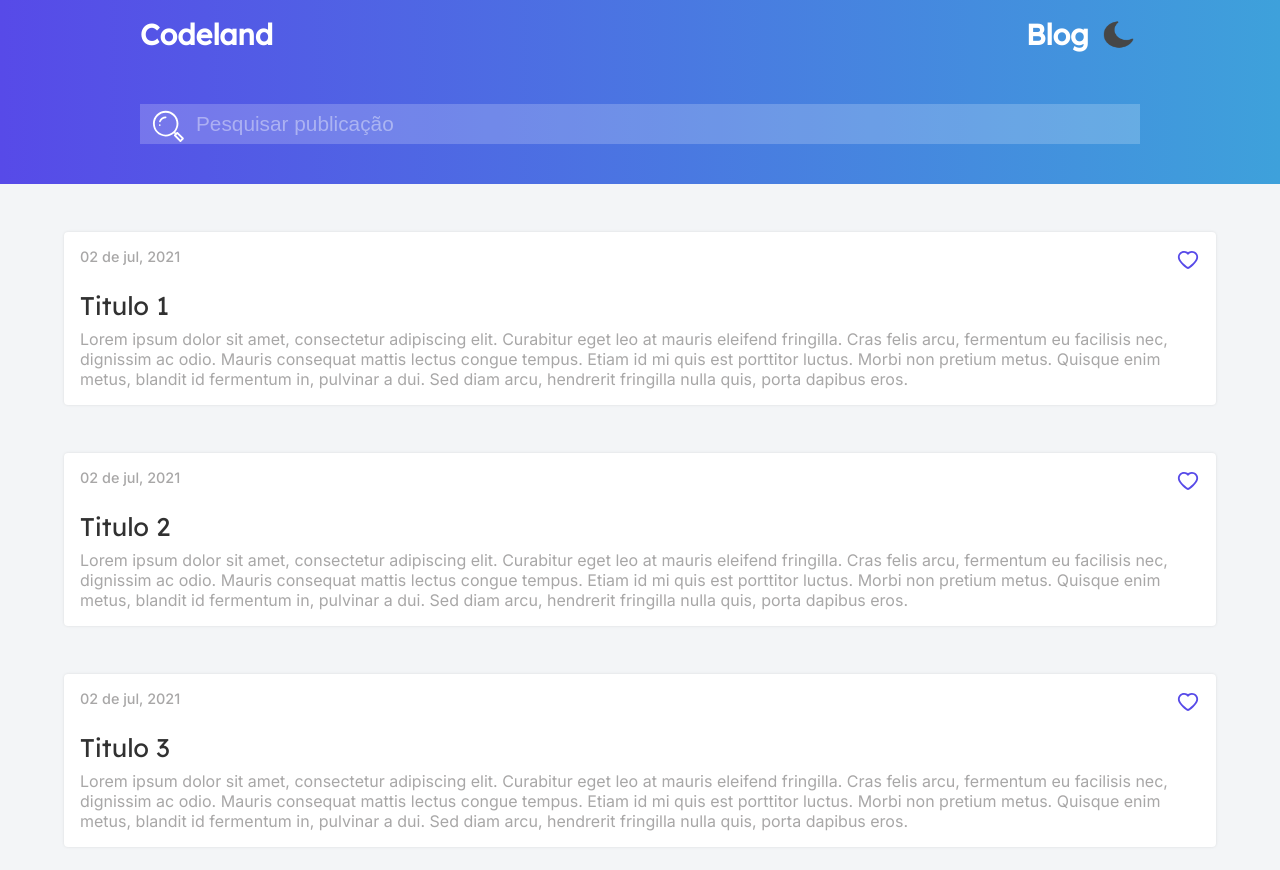
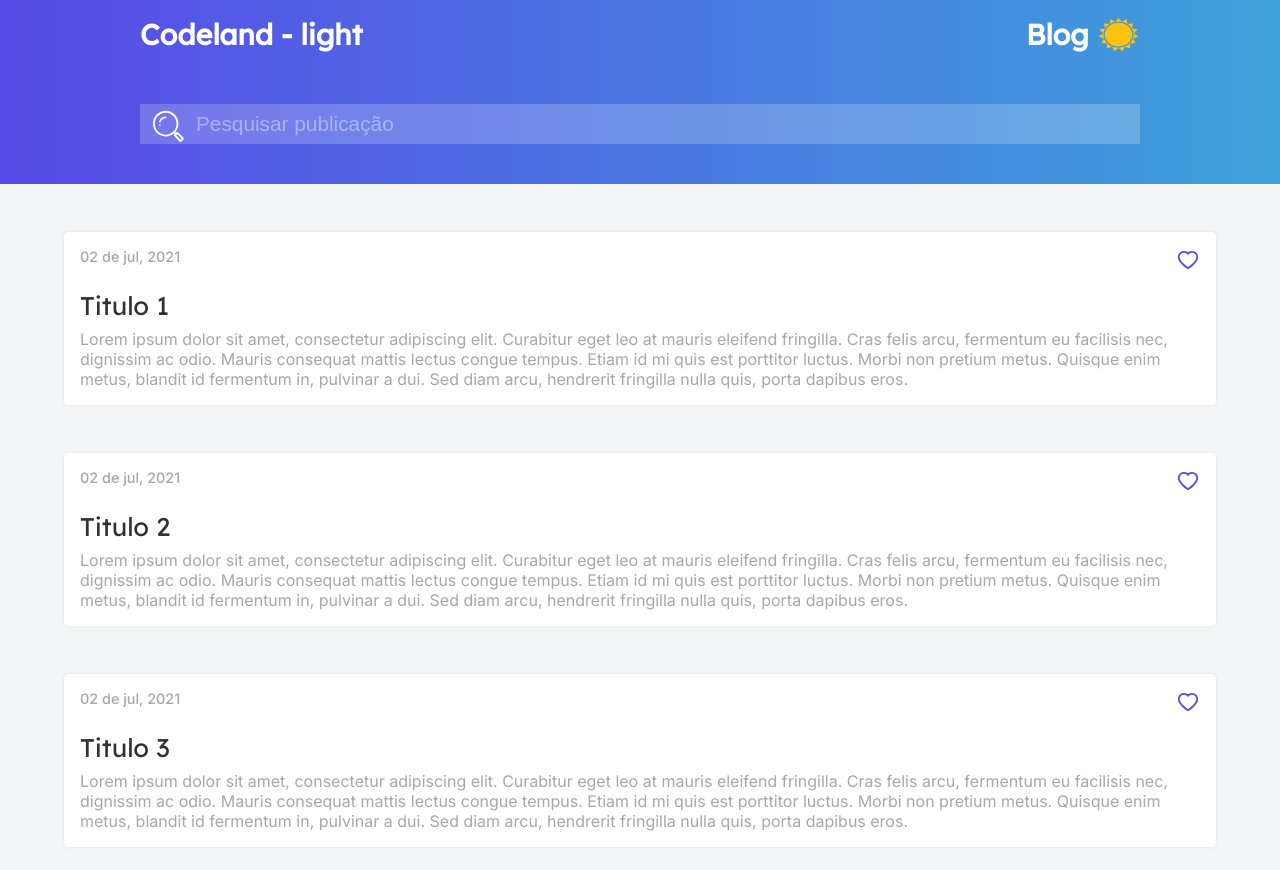
Before and after one commit to vsilvadev/Codeland, a React (Create React App) app: page / in a window 1280 px wide. Shown: the top 870 px of the page. Built offline with nearby package versions, Linux system fonts and the light colour scheme.

Commit message:
Create ThemeContext and implementing dark mode

```diff
--- a/src/App.tsx
+++ b/src/App.tsx
@@ -1,12 +1,16 @@
 import { Header } from "./components/Header";
 import { PreviewPosts } from "./components/PreviewPosts";
+import { ThemeContextProvider } from "./contexts/ThemeContext";
 import "./styles/global.scss";
 
 export function App() {
   return (
     <div className="App">
-      <Header/>
-      <PreviewPosts/>
+      <ThemeContextProvider>
+        <Header/>
+        <PreviewPosts/>
+      </ThemeContextProvider>
+
     </div>
   );
 }
--- a/src/components/Header/index.tsx
+++ b/src/components/Header/index.tsx
@@ -1,33 +1,25 @@
-import { useState } from "react";
 import styles from"./styles.module.scss";
 import dark from "../../assets/dark.png"
 import light from "../../assets/light.png"
+import { useTheme } from "../../hooks/useTheme";
 
 export function Header() {
-    const [darkTheme, setTheme] = useState(true);
-
-    function handleSetTheme() {
-        if (darkTheme) {
-            setTheme(false);
-        } else {
-            setTheme(true);
-        }
-    }
+    const {theme, toggleTheme} = useTheme();
 
     return(
-        <div className={styles.container}>
+        <div id={styles.container} className={theme ==="light" ? styles.light : styles.dark}>
             <header>
                 <div className={styles.topHeader}>
-                    <h1>Codeland</h1>
+                    <h1>Codeland - {theme}</h1>
                     <div className={styles.rightSide}>
                         <h1>Blog</h1>
 
                         <button
                             type="button"
                             id="switch"
-                            onClick={handleSetTheme}
+                            onClick={toggleTheme}
                         >
-                            {darkTheme ? <img src={dark} alt="Dark Theme Logo" className={styles.headerImg}/> : <img src={light} alt="Light Theme Logo" className={styles.headerImg}/> }
+                            {theme==="light" ? <img src={light} alt="Light Theme Logo" className={styles.headerImg}/> : <img src={dark} alt="Dark Theme Logo" className={styles.headerImg}/> }
                         </button>
                     </div>
                 </div>
--- a/src/components/Header/styles.module.scss
+++ b/src/components/Header/styles.module.scss
@@ -1,6 +1,13 @@
-.container {
-    background: var(--linear);
+#container {
     padding: 1rem;
+
+    &.light {
+        background: var(--linear);
+    }
+
+    &.dark {
+        background: var(--linear-dark);
+    }
 
     header {
         max-width: 1000px;
--- /dev/null
+++ b/src/contexts/ThemeContext.tsx
@@ -0,0 +1,28 @@
+import { createContext, ReactNode, useState } from "react";
+
+type Theme = "light" | "dark";
+
+type ThemeContextProviderProps = {
+    children: ReactNode;
+}
+
+type ThemeContextType = {
+    theme: Theme,
+    toggleTheme: () => void,
+}
+
+export const ThemeContext = createContext({} as ThemeContextType);
+
+export function ThemeContextProvider(props: ThemeContextProviderProps) {
+    const [currentTheme, setCurrentTheme] = useState<Theme>("light")
+
+    function toggleTheme() {
+        setCurrentTheme(currentTheme === "light" ? "dark" : "light");
+    }
+
+    return(
+        <ThemeContext.Provider value={{theme: currentTheme, toggleTheme}}>
+            {props.children}
+        </ThemeContext.Provider>
+    )
+}
--- /dev/null
+++ b/src/hooks/useTheme.ts
@@ -0,0 +1,8 @@
+import { useContext } from "react";
+import { ThemeContext } from "../contexts/ThemeContext";
+
+export function useTheme() {
+    const value = useContext(ThemeContext);
+
+    return value;
+}
--- a/src/styles/global.scss
+++ b/src/styles/global.scss
@@ -13,6 +13,7 @@
     --text: #A8A7A7;
 
     --linear: linear-gradient(90deg, #574AE8 0%, #3EA1DB 100%);
+    --linear-dark: linear-gradient(90deg, #17143a 0%, #0b3147 100%);
   }
 
 h1, title {
```
